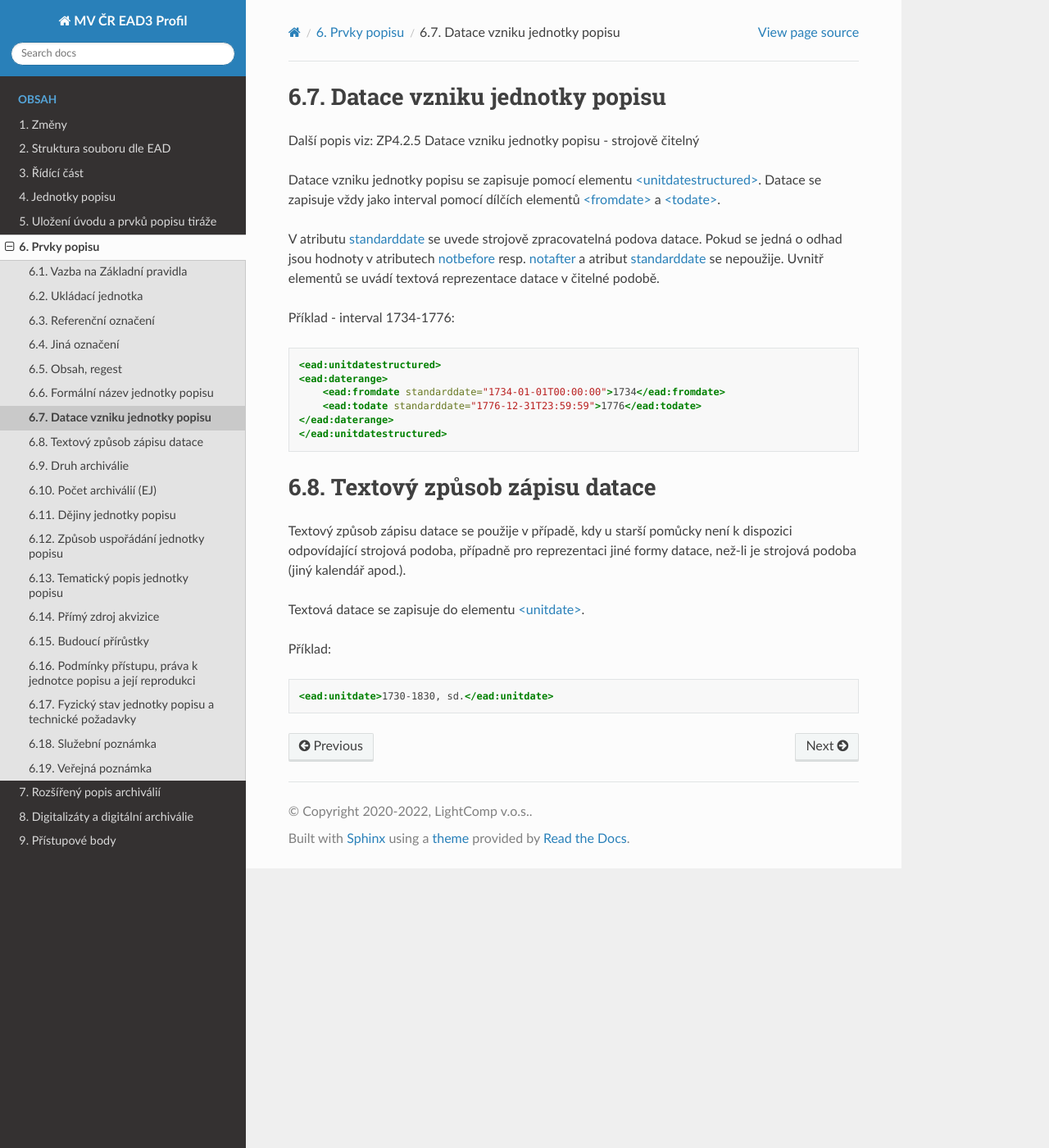
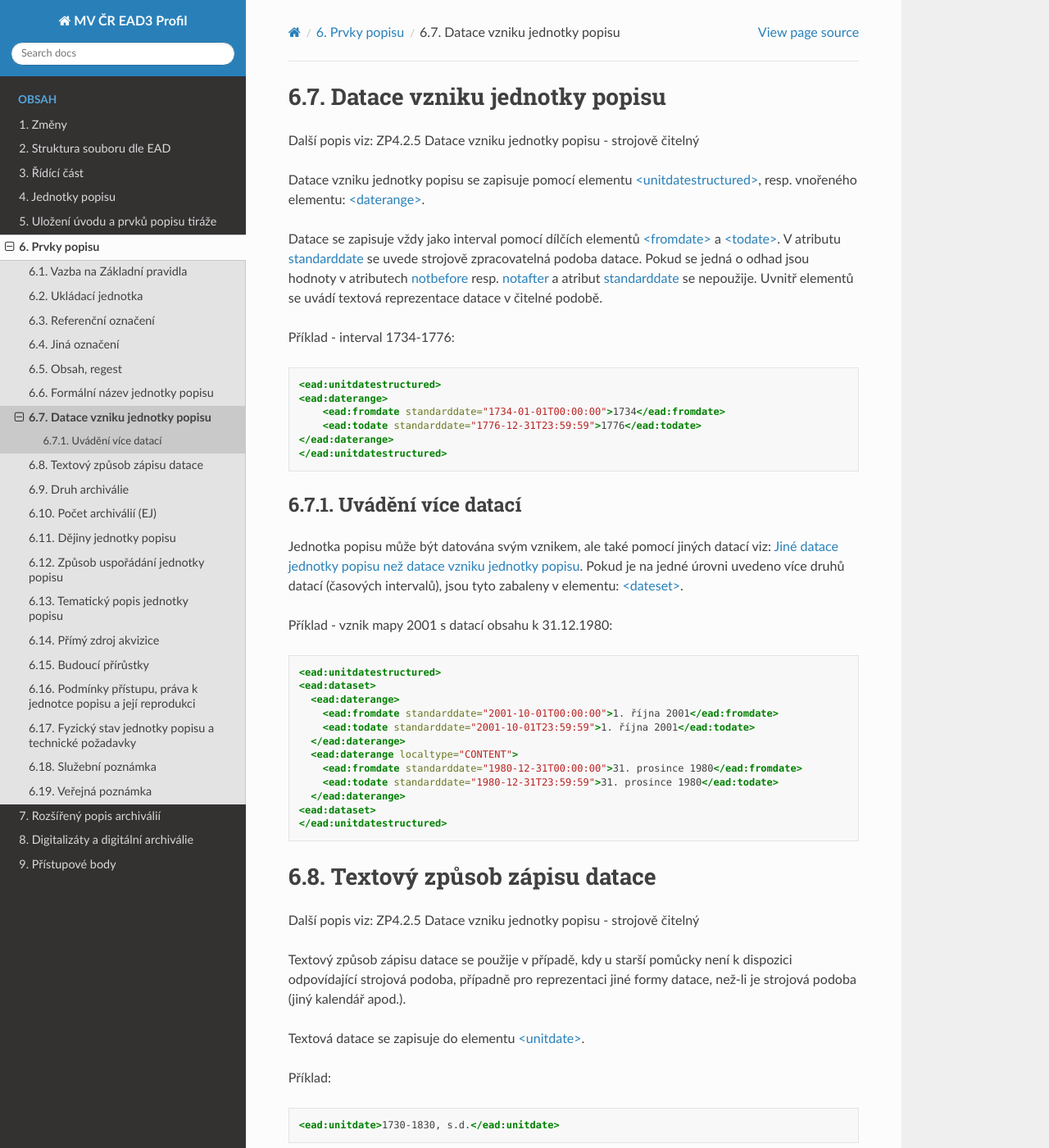
Before and after one commit to elzasw/ead3doc, a Sphinx documentation site: the page built from doc/source/prvky-popisu/datace.rst, in a window 1280 px wide and 1400 px high. Shown: the whole window at 82% size. Built offline with Sphinx 7.4.7 and the Read the Docs theme 2.0.0, drawn with Linux system fonts in a browser that asks for light colours.

Commit message:
Novy prvek: Jina datace jednotky popisu

```diff
--- a/doc/source/prvky-popisu/datace.rst
+++ b/doc/source/prvky-popisu/datace.rst
@@ -1,18 +1,21 @@
 .. _ead_item_types_unitdatestructured:
 
+==============================
 Datace vzniku jednotky popisu
 ==============================
 
 Další popis viz: ZP4.2.5 Datace vzniku jednotky popisu - strojově čitelný
 
 Datace vzniku jednotky popisu se zapisuje pomocí elementu
-`<unitdatestructured> <http://www.loc.gov/ead/EAD3taglib/EAD3.html#elem-unitdatestructured>`_.
+`<unitdatestructured> <http://www.loc.gov/ead/EAD3taglib/EAD3.html#elem-unitdatestructured>`_,
+resp. vnořeného elementu:
+`<daterange> <http://www.loc.gov/ead/EAD3taglib/EAD3.html#elem-daterange>`_.
+
 Datace se zapisuje vždy jako interval pomocí dílčích elementů
 `<fromdate> <http://www.loc.gov/ead/EAD3taglib/EAD3.html#elem-fromdate>`_
 a `<todate> <http://www.loc.gov/ead/EAD3taglib/EAD3.html#elem-todate>`_.
-
 V atributu `standarddate <https://loc.gov/ead/EAD3taglib/EAD3-TL-eng.html#attr-standarddate>`_
-se uvede strojově zpracovatelná podova datace.
+se uvede strojově zpracovatelná podoba datace.
 Pokud se jedná o odhad jsou hodnoty v atributech
 `notbefore <https://loc.gov/ead/EAD3taglib/EAD3-TL-eng.html#attr-notbefore>`_
 resp.
@@ -33,10 +36,45 @@
     </ead:unitdatestructured>
 
 
+.. _ead_item_types_unitdatestructured_multi:
+
+Uvádění více datací
+=====================
+
+Jednotka popisu může být datována svým vznikem, ale také
+pomocí jiných datací viz: :ref:`ead_item_types_jinadatace`.
+Pokud je na jedné úrovni uvedeno více druhů datací (časových intervalů),
+jsou tyto zabaleny v elementu:
+`<dateset> <http://www.loc.gov/ead/EAD3taglib/EAD3.html#elem-dateset>`_.
+
+
+Příklad - vznik mapy 2001 s datací obsahu k 31.12.1980:
+
+.. code-block:: xml
+
+    <ead:unitdatestructured>
+    <ead:dataset>
+      <ead:daterange>
+        <ead:fromdate standarddate="2001-10-01T00:00:00">1. října 2001</ead:fromdate>
+        <ead:todate standarddate="2001-10-01T23:59:59">1. října 2001</ead:todate>
+      </ead:daterange>
+      <ead:daterange localtype="CONTENT">
+        <ead:fromdate standarddate="1980-12-31T00:00:00">31. prosince 1980</ead:fromdate>
+        <ead:todate standarddate="1980-12-31T23:59:59">31. prosince 1980</ead:todate>
+      </ead:daterange>
+    <ead:dataset>
+    </ead:unitdatestructured>
+
+
+
+
 .. _ead_item_types_unitdatestructured_text:
 
+==============================
 Textový způsob zápisu datace
 ==============================
+
+Další popis viz: ZP4.2.5 Datace vzniku jednotky popisu - strojově čitelný
 
 Textový způsob zápisu datace se použije v případě, kdy u starší
 pomůcky není k dispozici odpovídající strojová podoba,
@@ -50,4 +88,4 @@
 
 .. code-block:: xml
 
-    <ead:unitdate>1730-1830, sd.</ead:unitdate>
+    <ead:unitdate>1730-1830, s.d.</ead:unitdate>
--- a/doc/source/prvky-popisu/prehled.rst
+++ b/doc/source/prvky-popisu/prehled.rst
@@ -85,7 +85,7 @@
    * - Prvek popisu dle Základních pravidel
      - Uložení v EAD
    * - 5.2.1 Jiné datace jednotky popisu než datace vzniku jednotky popisu
-     -
+     - :ref:`ead_item_types_jinadatace`
    * - 5.2.2 Název autorského díla
      - :ref:`ead_item_types_aut_dilo`
    * - 5.2.3 Způsob a forma dochování
--- a/doc/source/rozsireny-popis.rst
+++ b/doc/source/rozsireny-popis.rst
@@ -13,6 +13,7 @@
 .. toctree::
   :includehidden:
 
+  rozsireny-popis/jina-datace.rst
   prvky-popisu/rozmery.rst
   prvky-popisu/meritko.rst
   prvky-popisu/souradnice.rst
--- /dev/null
+++ b/doc/source/rozsireny-popis/jina-datace.rst
@@ -0,0 +1,85 @@
+.. _ead_item_types_jinadatace:
+
+====================================================================
+Jiné datace jednotky popisu než datace vzniku jednotky popisu
+====================================================================
+
+Další popis viz: 5.2.1 Jiné datace jednotky popisu než datace vzniku jednotky popisu
+
+Jiná datace jednotky popisu se zapisuje pomocí elementu
+`<unitdatestructured> <http://www.loc.gov/ead/EAD3taglib/EAD3.html#elem-unitdatestructured>`_,
+resp. vnořeného elementu:
+`<daterange> <http://www.loc.gov/ead/EAD3taglib/EAD3.html#elem-daterange>`_.
+Jiná datace má shodnou podobu jako zápis prvku popisu :ref:`ead_item_types_unitdatestructured`.
+V případě výskytu více druhů datací (včetně :ref:`ead_item_types_unitdatestructured`)
+se zapíší dle: :ref:`ead_item_types_unitdatestructured_multi`.
+
+Každá jiná datace jednotky popisu musí mít na úrovni elementu
+`<daterange> <http://www.loc.gov/ead/EAD3taglib/EAD3.html#elem-daterange>`_
+povinně uveden atribut `localtype <https://www.loc.gov/ead/EAD3taglib/EAD3.html#attr-label>`_
+s konstantou uvádějící typ datace dle tabulky :ref:`ead_item_types_jinadatace_typy`.
+
+
+Příklad:
+
+.. code-block:: xml
+
+    <ead:unitdatestructured>
+      <ead:daterange localtype="CONTENT">
+        <ead:fromdate standarddate="1980-12-31T00:00:00">31. prosince 1980</ead:fromdate>
+        <ead:todate standarddate="1980-12-31T23:59:59">31. prosince 1980</ead:todate>
+      </ead:daterange>
+    </ead:unitdatestructured>
+
+
+.. _ead_item_types_jinadatace_typy:
+
+Typy jiné datace jednotek popisu
+========================================
+
+.. list-table:: Tabulka typů jiné datace
+   :widths: 20 10
+   :header-rows: 1
+
+   * - Typ označení
+     - ``localtype=``
+   * - datace obsahu jednotky popisu
+     - ``CONTENT``
+   * - datace, k níž se jednotka popisu hlásí
+     - ``DECLARED``
+   * - datace vzniku předlohy, pokud je popisována kopie, která nenahrazuje předlohu
+     - ``ORIGIN``
+   * - datace vzniku kopie, která nahrazuje zničenou archiválii
+     - ``COPY``
+   * - datace zpečetění jednotky popisu
+     - ``SEALING``
+   * - datace vydání listiny
+     - ``ACT_PUBLISHING``
+   * - datace insertu/transumptu
+     - ``INSERT``
+   * - datace vzniku matrice, z níž byla jednotka popisu zhotovena
+     - ``MOLD_CREATION``
+   * - doba užívání typáře
+     - ``USAGE``
+   * - datace vydání dokumentu, k němuž byl popisovaný otisk připojen
+     - ``PUBLISHING``
+   * - datace reambulace (aktualizace) mapy
+     - ``MAP_UPDATE``
+   * - datace pořízení obrazového záznamu
+     - ``CAPTURING``
+   * - datace pořízení filmového / zvukového záznamu
+     - ``RECORDING``
+   * - datace udělení / propůjčení faleristického předmětu
+     - ``AWARDING``
+   * - datace předání faleristického předmětu
+     - ``AWARD_CER``
+   * - datace odnětí / vrácení faleristického předmětu
+     - ``WITHDRAWAL``
+   * - datace nabytí právní účinnosti
+     - ``LEGALLY_EFFECTIVE_FROM``
+   * - datace nabytí právní platnosti
+     - ``VALID_FROM``
+   * - datace pozbytí právní účinnosti
+     - ``LEGALLY_EFFECTIVE_TO``
+   * - datace pozbytí právní platnosti
+     - ``VALID_TO``
--- a/doc/source/zmeny.rst
+++ b/doc/source/zmeny.rst
@@ -55,3 +55,4 @@
  * nová podkapitola: :ref:`ead_jp_omezeni_pristupu`
  * změna reprezentace více dao: :ref:`ead_dao`
  * přidání prvku popisu: :ref:`ead_item_types_unitdatestructured_text`
+ * přidání prvku popisu: :ref:`ead_item_types_jinadatace`
```
